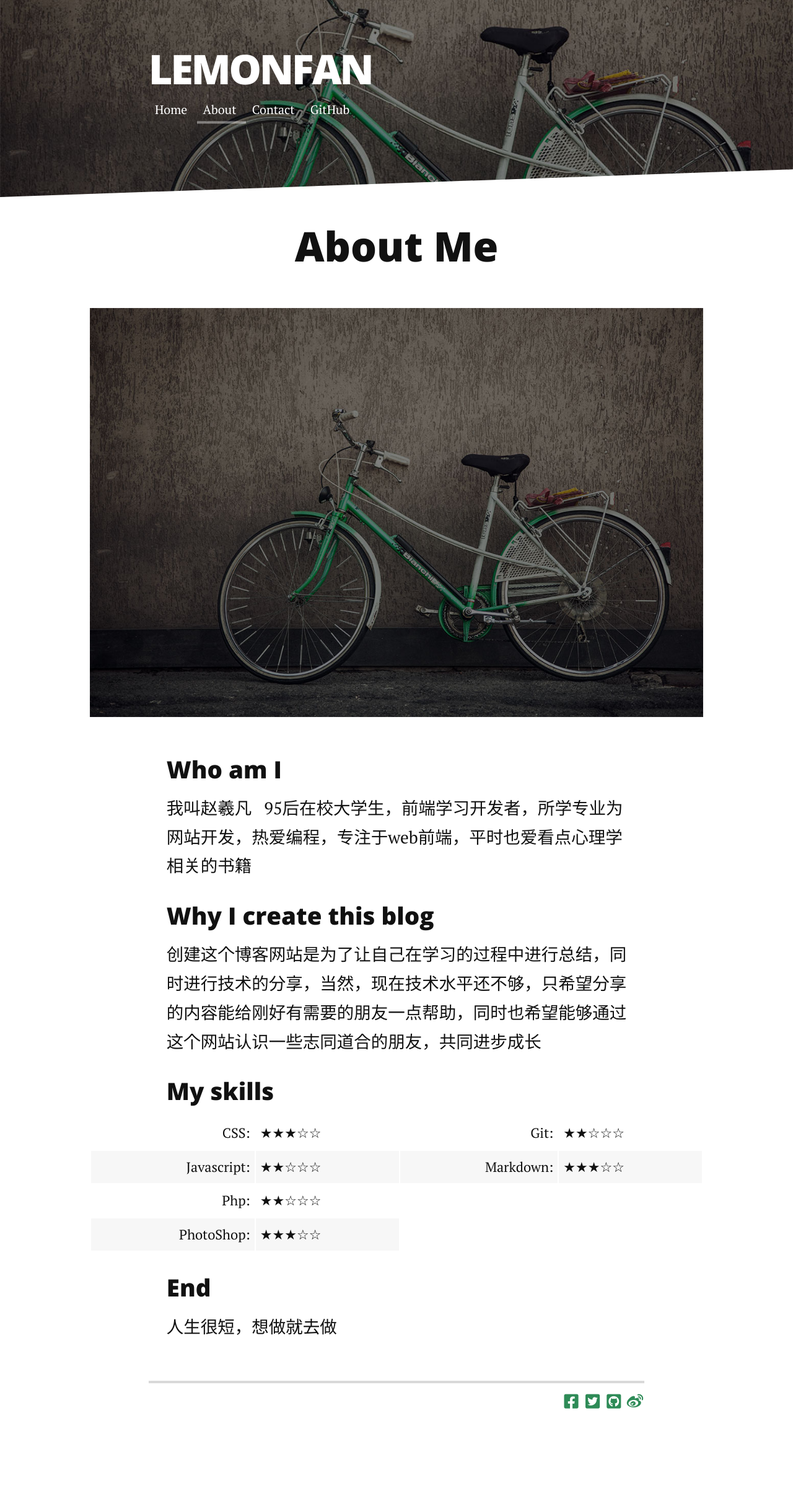
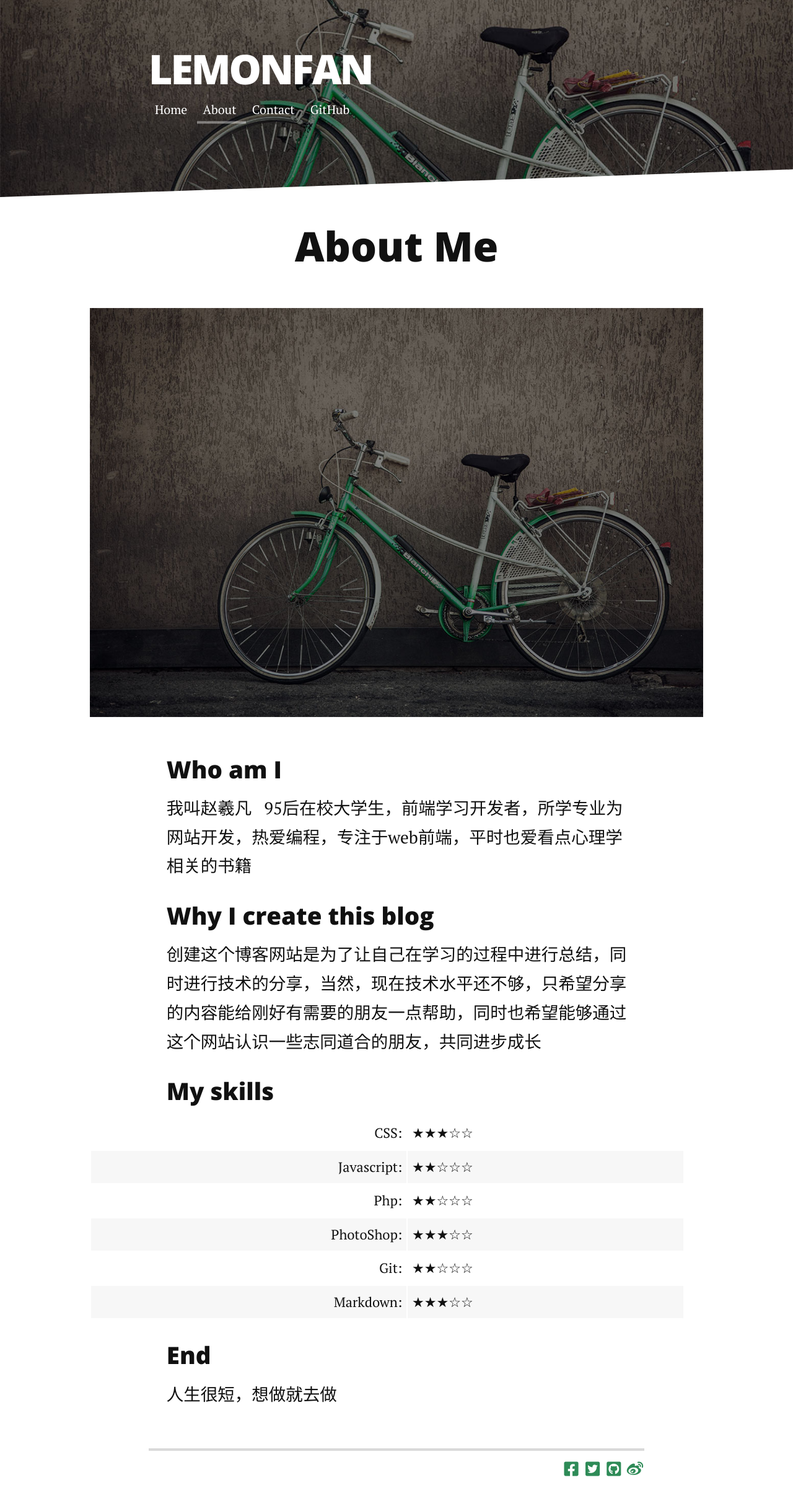
Before and after one commit to lem0nfan/lem0nfan.github.io, a Jekyll site: the page built from about.md, in a window 1280 px wide. Shown: the whole page at 62% size. Built offline with Jekyll 4.4.1, drawn with Linux system fonts in a browser that asks for light colours; nearby versions of some CDN libraries; before the commit the page ends 2313 px from its top, so only the background shows below that.

Commit message:
Update about.md

```diff
--- a/about.md
+++ b/about.md
@@ -6,7 +6,7 @@ title: About Me
 	table{
 		background:none;
 		border:none;
-		width:;
+		width:97%;
 	}
 	#left{
 		text-align:right;
@@ -18,6 +18,11 @@ title: About Me
 	}
 	td{
 		border-right: none;
+		background:none;
+	}
+	tr:nth-child(2n) {
+		/* background-color: #f7f7f7; */
+		background-color:none;
 	}
 </style>
 <div class="post">
@@ -32,26 +37,26 @@ title: About Me
 	<tr>
 		<td id="left">CSS:</td>
 		<td id="right">★★★☆☆</td>
+	</tr>
+	<tr>
+		<td id="left">Javascript:</td>
+		<td id="right">★★☆☆☆</td>
+	</tr>
+	<tr>
+		<td id="left">Php:</td>
+		<td id="right">★★☆☆☆</td>
+	</tr>
+	<tr>
+		<td id="left">PhotoShop:</td>
+		<td id="right">★★★☆☆</td>
+	</tr>
+	<tr>
 		<td id="left">Git:</td>
 		<td id="right">★★☆☆☆</td>
 	</tr>
 	<tr>
-		<td id="left">Javascript:</td>
-		<td id="right">★★☆☆☆</td>
 		<td id="left">Markdown:</td>
 		<td id="right">★★★☆☆</td>
-	</tr>
-	<tr>
-		<td id="left">Php:</td>
-		<td id="right">★★☆☆☆</td>
-		<!-- <td id="left">CSS:</td>
-		<td id="right">★★★☆☆</td> -->
-	</tr>
-	<tr>
-		<td id="left">PhotoShop:</td>
-		<td id="right">★★★☆☆</td>
-		<!-- <td id="left">CSS:</td>
-		<td id="right">★★★☆☆</td> -->
 	</tr>
 	</table>
 	<h3>End</h3>
```
